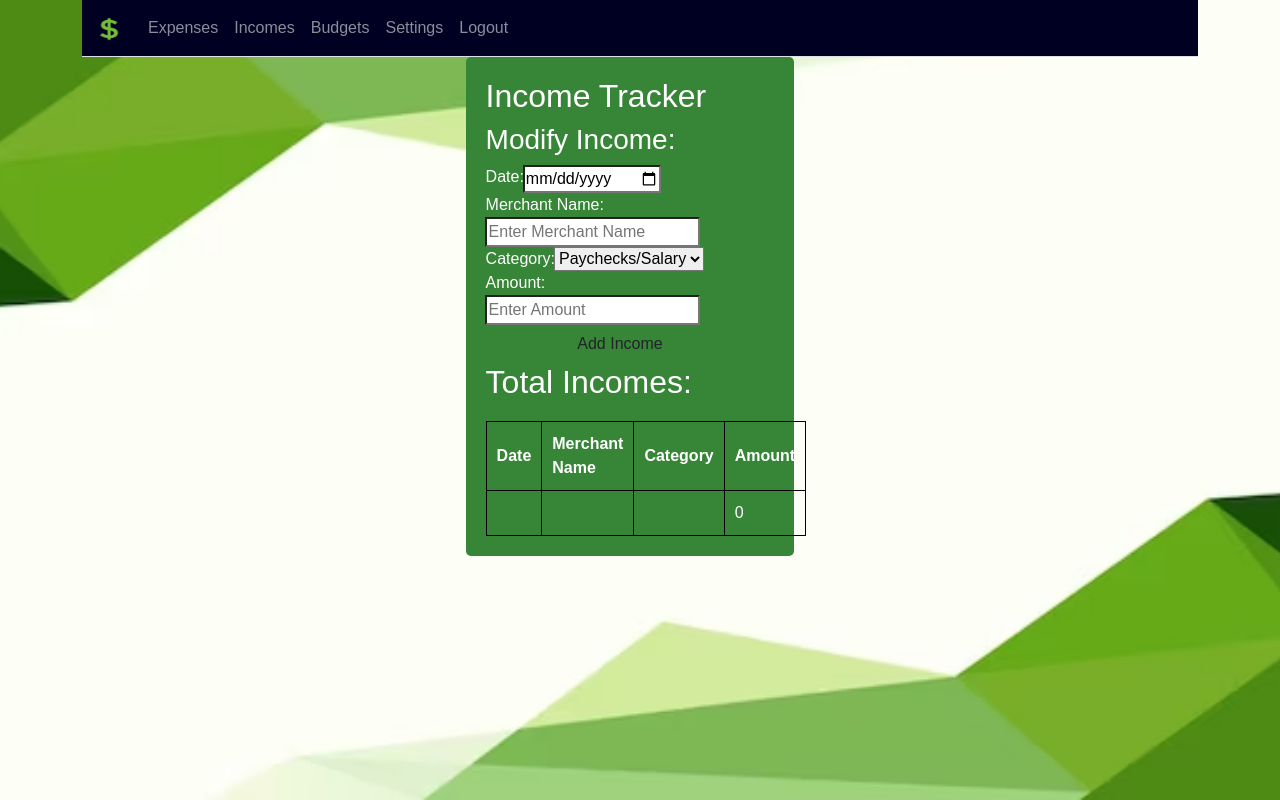
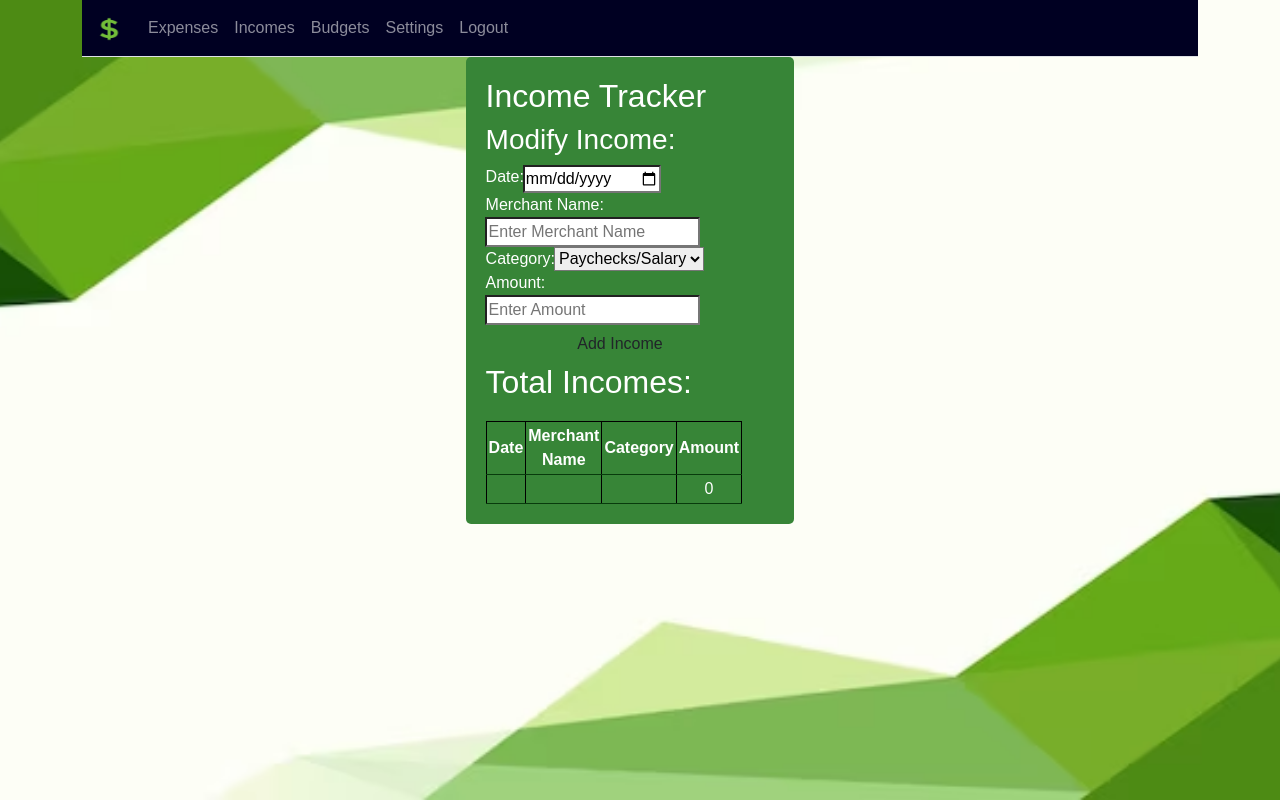
Before and after one commit to dancingninjacoder/flask-expenseTracker, a Flask app: page /income in a window 1280 px wide. Run offline with Flask 3, Linux system fonts and the light colour scheme; the visitor is signed in with stand-in values (Sample User, id 1); a database or web service that is not in the repository returns one stand-in record (values such as "Sample title"); some libraries are stand-ins or nearby versions.

Commit message:
Fixed final bugs

```diff
--- a/app.py
+++ b/app.py
@@ -289,9 +289,9 @@ def budget():
     persAmount =budgets.get('Personal', {}).get('amount')
     persGoal =budgets.get('Personal', {}).get('goal')
 
-    discGoal = budgets.get('Discretionary', {}).get('amount')
+    disGoal = budgets.get('Discretionary', {}).get('amount')
     discAmount = budgets.get('Discretionary', {}).get('goal')
-    return render_template('budget.html',utilAmount = utilAmount, utilGoal=utilGoal,persAmount=persAmount, persGoal=persGoal,discAmount=discAmount, disGoal= disGoal)
+    return render_template('budget.html',utilAmount = utilAmount, utilGoal=utilGoal,persAmount=persAmount, persGoal=persGoal,disAmount=discAmount, disGoal= disGoal)
 
 #Function to insert and store budget from ModifyBudget form
 @app.route('/processBudget', methods=['POST'])
--- a/templates/IncomeTracking.html
+++ b/templates/IncomeTracking.html
@@ -9,7 +9,20 @@
    <link rel="stylesheet" type="text/css" href="{{ url_for('static', filename='css/baseStyle.css') }}">
    <link rel="stylesheet" type="text/css" href="{{ url_for('static', filename='css/budget.css') }}">
    <link rel="stylesheet" type="text/css" href="{{ url_for('static', filename='css/IncomeTracker.css') }}">
+   <style>
+      table {
+        border-collapse: collapse;
+        width: 30%;
+      }
 
+      th, td {
+        padding: 2px;
+        text-align: center;
+        border-bottom: 1px solid rgb(8, 59, 12);
+      }
+
+      tr:hover {background-color: rgb(159, 214, 154);}
+   </style>
 </head>
 <body>
 
--- a/templates/budget.html
+++ b/templates/budget.html
@@ -55,7 +55,7 @@
                 <div class="budget-section" id="discretionary">
                     <h3>Discretionary</h3>
                     <p>Current Amount: <span id="discretionaryCurrent"> {{ disAmount }} </span></p>
-                    <p>Goal Amount: <span id="discretionaryGoal"> {{disGoal }}</span></p>
+                    <p>Goal Amount: <span id="discretionaryGoal"> {{ disGoal }}</span></p>
                 </div>
             </div>
             <div id="modifyBudget">
@@ -86,11 +86,9 @@
                         </div>
                     </div>
                     <button id="modifyBudgetButton">Add Budget</button>
-                    <button id="modifyBudgetButton">Update Budget</button>
                 </form>
 
                 <!-- Add a button to save goal amount changes -->
-                <button id="saveGoalAmountButton">Update Goal Amount</button>
 
             </div>
         </div>
--- a/templates/index.html
+++ b/templates/index.html
@@ -33,7 +33,6 @@
         </div>
         <div class="table">
             <div id="expense">
-
             </div>
         </div>
     </div>
```
